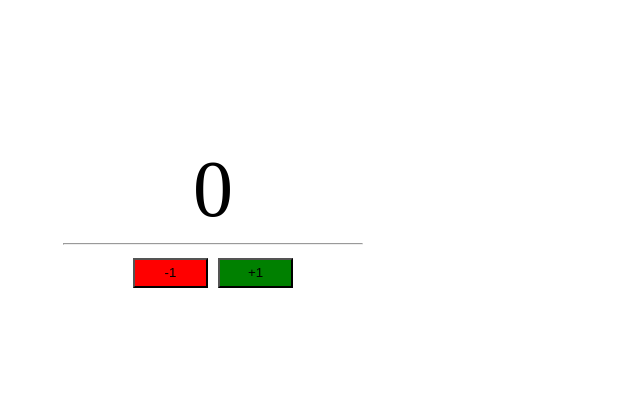
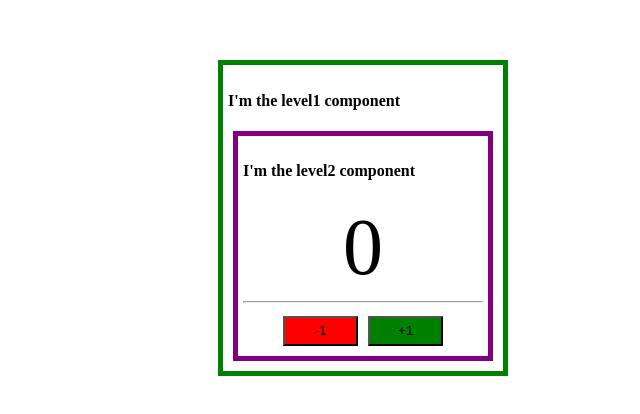
Before and after one commit to troutman21/Counter-Demo, a React app: page / in a window 1280 px wide. Shown: the part 190-604 px from the top of the page, without its empty margins (285-925 px from the left). Built offline with nearby package versions, Linux system fonts and the light colour scheme; the HTML template or start-up script is replaced by a standard one.

Commit message:
added functionality for use of the context API with different implementations

```diff
--- a/src/components/App.js
+++ b/src/components/App.js
@@ -1,51 +1,15 @@
 import React, { Component } from 'react';
-import Count from './count';
-import Increment from './increment';
-import Decrement from './decrement';
+import Level1 from './level1';
+import CounterContextProvider from '../contexts/CounterContexts';
 
 class App extends Component {
-  constructor() {
-    super();
-    this.state = {
-      count: 0,
-      countStatus: 'Neutral',
-    };
-    this.decrementCount = this.decrementCount.bind(this);
-    this.incrementCount = this.incrementCount.bind(this);
-  }
-
-  componentDidMount() {
-    document.title = this.state.countStatus;
-  }
-
-  componentDidUpdate() {
-    document.title = this.state.countStatus;
-  }
-
-  decrementCount() {
-    this.setState({
-      count: (this.state.count -= 1),
-      countStatus: 'Going Down',
-    });
-  }
-
-  incrementCount() {
-    this.setState({
-      count: (this.state.count += 1),
-      countStatus: 'Going Up',
-    });
-  }
-
   render() {
     return (
-      <div id="app">
-        <Count count={this.state.count} />
-        <hr />
-        <div id="button-container">
-          <Decrement decrementCount={this.decrementCount} />
-          <Increment incrementCount={this.incrementCount} />
+      <CounterContextProvider>
+        <div id="app">
+          <Level1 />
         </div>
-      </div>
+      </CounterContextProvider>
     );
   }
 }
--- a/src/components/count.js
+++ b/src/components/count.js
@@ -1,5 +1,15 @@
-import React from 'react';
+import React, { Component } from 'react';
+import { CounterContext } from '../contexts/CounterContexts';
 
-const Count = props => <div id="count">{props.count}</div>;
+console.log(CounterContext);
+class Count extends Component {
+  render() {
+    const value = this.context;
+    console.log('this.context', value);
+    return <div id="count">{value.count}</div>;
+  }
+}
+
+Count.contextType = CounterContext;
 
 export default Count;
--- a/src/components/decrement.js
+++ b/src/components/decrement.js
@@ -1,9 +1,15 @@
-import React from 'react';
+import React, { useContext } from 'react';
+import { CounterContext } from '../contexts/CounterContexts';
 
-const Decrement = props => (
-  <button id="decrement" onClick={props.decrementCount}>
-    -1
-  </button>
-);
+const Decrement = props => {
+  console.log(`CounterContext`, CounterContext);
+  const { decrementCount } = useContext(CounterContext);
+  console.log(`decrementCount`, decrementCount);
+  return (
+    <button id="decrement" onClick={decrementCount}>
+      -1
+    </button>
+  );
+};
 
 export default Decrement;
--- a/src/components/increment.js
+++ b/src/components/increment.js
@@ -1,9 +1,14 @@
 import React from 'react';
+import { CounterContext } from '../contexts/CounterContexts';
 
 const Increment = props => (
-  <button id="increment" onClick={props.incrementCount}>
-    +1
-  </button>
+  <CounterContext.Consumer>
+    {value => (
+      <button id="increment" onClick={value.incrementCount}>
+        +1
+      </button>
+    )}
+  </CounterContext.Consumer>
 );
 
 export default Increment;
--- /dev/null
+++ b/src/components/level1.js
@@ -0,0 +1,15 @@
+import React, { Component } from 'react';
+import Level2 from './levell2';
+
+class Level1 extends Component {
+  render() {
+    return (
+      <div className="level1">
+        <h4>I'm the level1 component</h4>
+        <Level2 />
+      </div>
+    );
+  }
+}
+
+export default Level1;
--- /dev/null
+++ b/src/components/levell2.js
@@ -0,0 +1,22 @@
+import React, { Component } from 'react';
+import Count from './count';
+import Decrement from './decrement';
+import Increment from './increment';
+
+class Level2 extends Component {
+  render() {
+    return (
+      <div className="level2">
+        <h4>I'm the level2 component</h4>
+        <Count />
+        <hr />
+        <div id="button-container">
+          <Decrement decrementCount={null} />
+          <Increment incrementCount={null} />
+        </div>
+      </div>
+    );
+  }
+}
+
+export default Level2;
--- /dev/null
+++ b/src/contexts/CounterContexts.js
@@ -0,0 +1,40 @@
+import React, { createContext, Component } from 'react';
+
+export const CounterContext = createContext();
+
+class CounterContextProvider extends Component {
+  constructor() {
+    super();
+    this.state = { count: 0 };
+    this.decrementCount = this.decrementCount.bind(this);
+    this.incrementCount = this.incrementCount.bind(this);
+  }
+
+  decrementCount() {
+    this.setState({
+      count: (this.state.count -= 1),
+    });
+  }
+
+  incrementCount() {
+    this.setState({
+      count: (this.state.count += 1),
+    });
+  }
+
+  render() {
+    return (
+      <CounterContext.Provider
+        value={{
+          ...this.state,
+          incrementCount: this.incrementCount,
+          decrementCount: this.decrementCount,
+        }}
+      >
+        {this.props.children}
+      </CounterContext.Provider>
+    );
+  }
+}
+
+export default CounterContextProvider;
--- /dev/null
+++ b/src/index.html
@@ -0,0 +1,12 @@
+<!DOCTYPE html>
+<html lang="en">
+<head>
+  <meta charset="UTF-8">
+  <meta name="viewport" content="width=device-width, initial-scale=1.0">
+  <meta http-equiv="X-UA-Compatible" content="ie=edge">
+  <title>Counter App</title>
+</head>
+<body>
+  <main id="root"></main>
+</body>
+</html>
--- a/src/styles/index.css
+++ b/src/styles/index.css
@@ -43,3 +43,15 @@ button{
 #increment{
   background-color: green;
 }
+
+.level1{
+  border: 5px solid green;
+  margin: 5px;
+  padding: 5px;
+}
+
+.level2{
+  border: 5px solid purple;
+  margin: 5px;
+  padding: 5px;
+}
--- a/webpack.config.js
+++ b/webpack.config.js
@@ -1,4 +1,6 @@
 const path = require('path');
+const HtmlWebpackPlugin = require('html-webpack-plugin')
+
 
 module.exports = {
   mode: 'development',
@@ -20,6 +22,11 @@ module.exports = {
       },
     ],
   },
+  plugins: [
+    new HtmlWebpackPlugin({
+      template: 'src/index.html',
+    }),
+  ],
   devServer: {
     contentBase: './dist',
   },
```
Also changed, not shown: package.json (+10 -6 lines), .babelrc, 2 other files (tests, documents, lock files or other folders).
